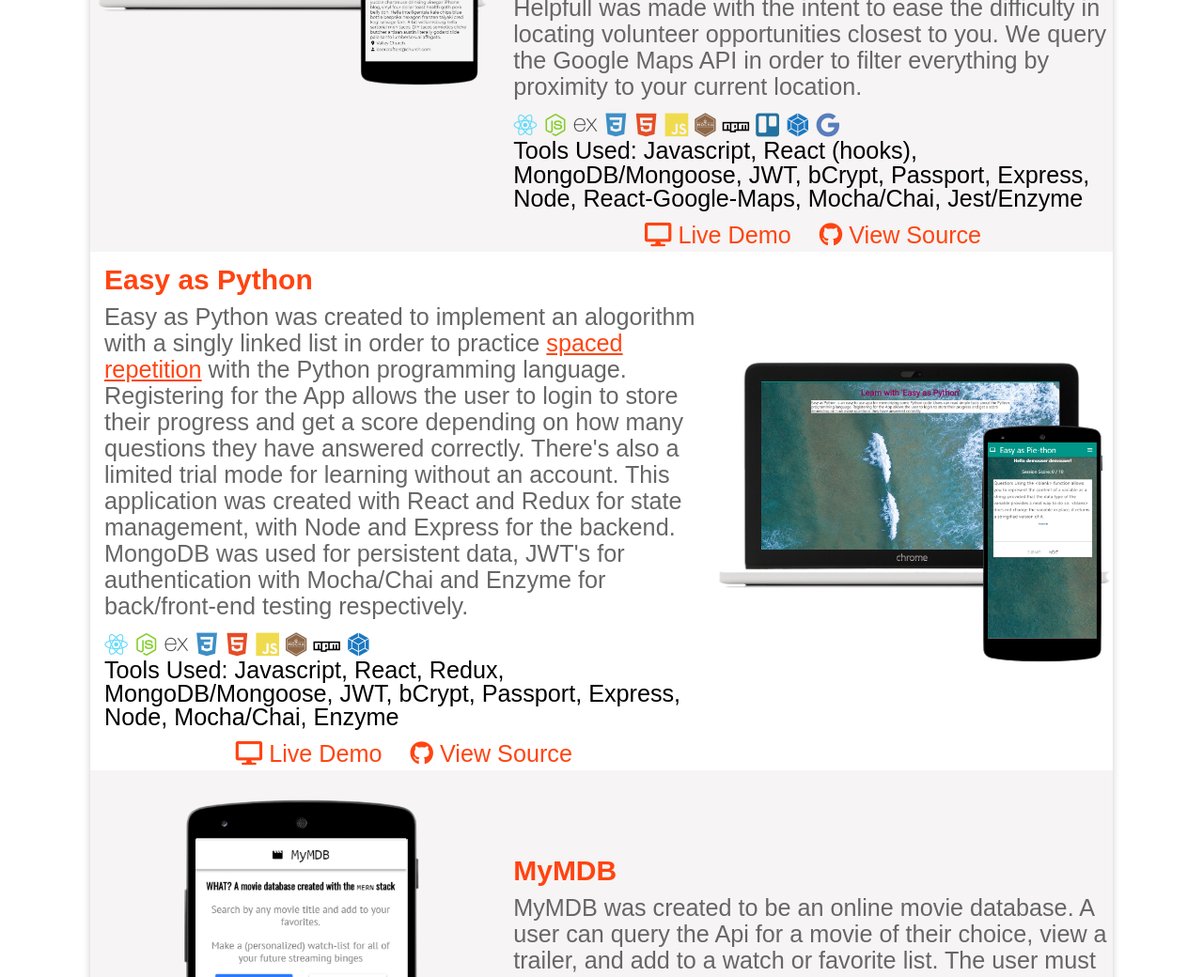
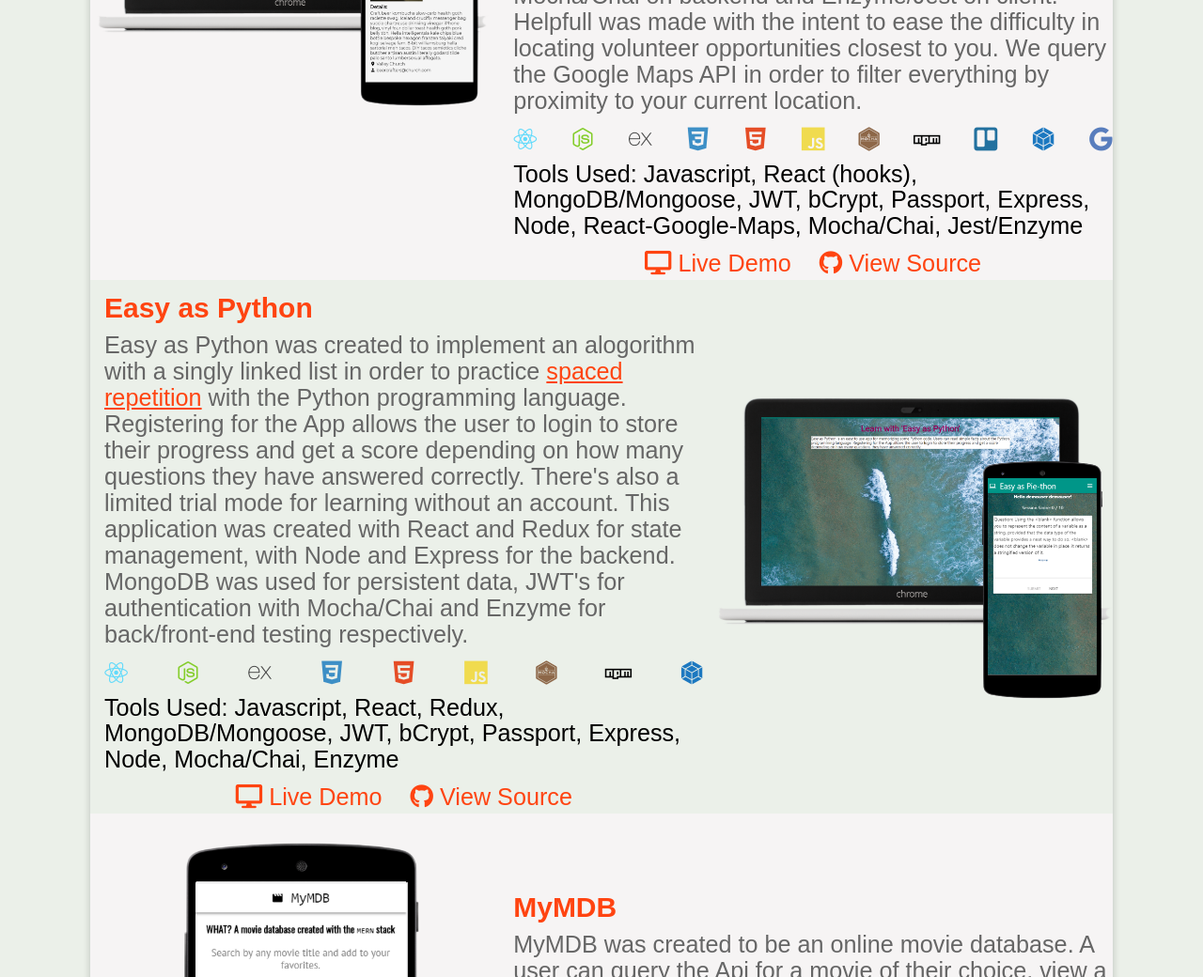
Before and after one commit to Fantosism/fantosism.github.io, a website: page index.html in a window 1280 px wide. Shown: the part 1760-2800 px from the top of the page at 94% size. Drawn offline with nearby package versions, Linux system fonts and the light colour scheme.

Commit message:
line-spacing, contrast

```diff
--- /dev/null
+++ b/scratch.js
@@ -0,0 +1,5 @@
+var a = { b: 'what', c: 'why' }
+const { b, c } = a
+console.log(a)
+console.log(b)
+console.log(c)
--- a/styles/index.css
+++ b/styles/index.css
@@ -608,6 +608,7 @@ html {
 /* END CSS MEDIA QUERIES */
 
 /* Stuff */
+
 .no-anchor-style {
   text-decoration: none;
 }
@@ -709,3 +710,20 @@ body.header-not-at-top {
 .dark-nav-bar:hover {
   color: whitesmoke !important;
 }
+
+p {
+  line-height: 110%;
+}
+
+html {
+  background-color: #ebf0e9;
+}
+
+.tools-used-text {
+  padding-top: 10px;
+}
+
+.tech-stack-icons {
+  display: flex;
+  justify-content: space-between;
+}
```
